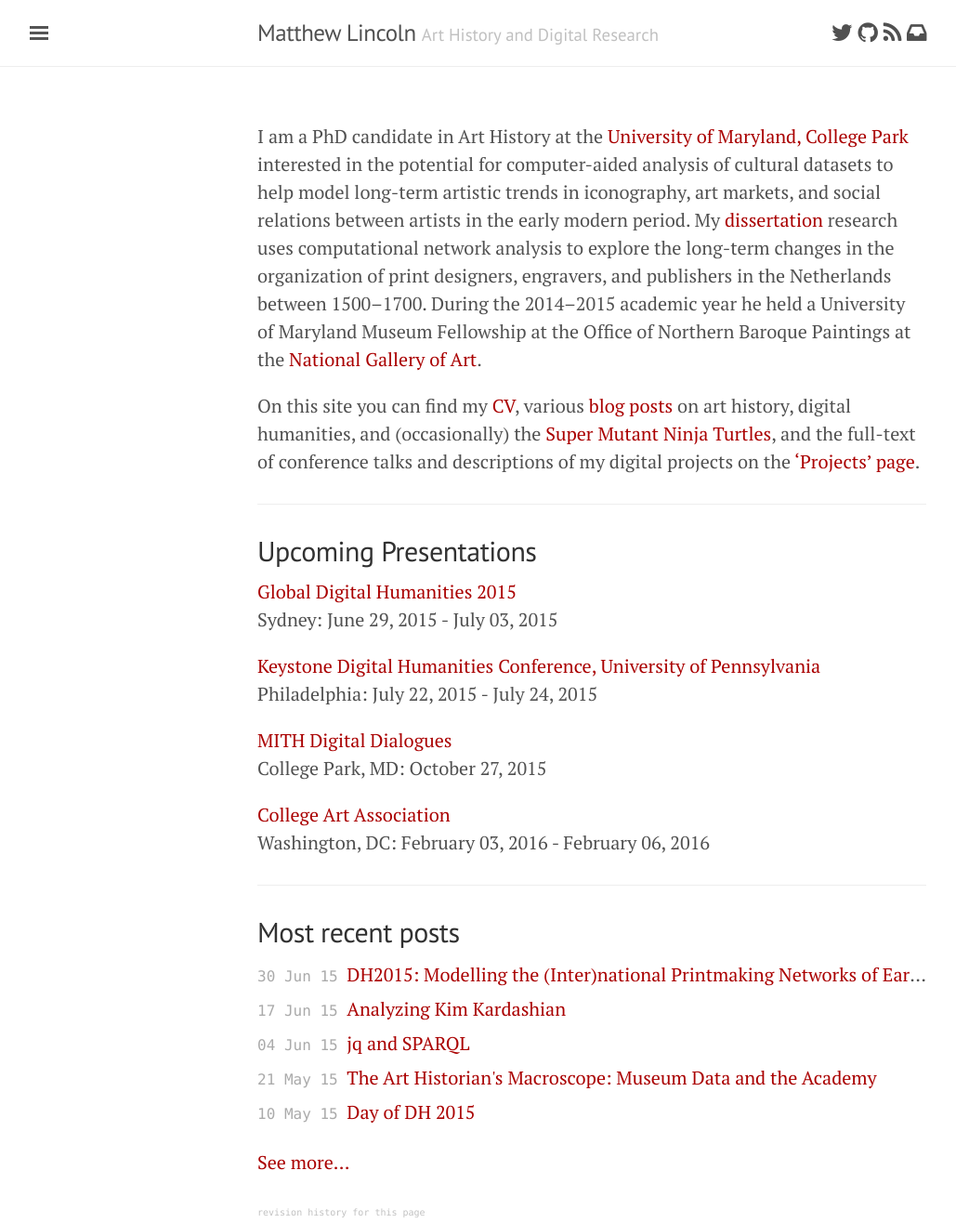
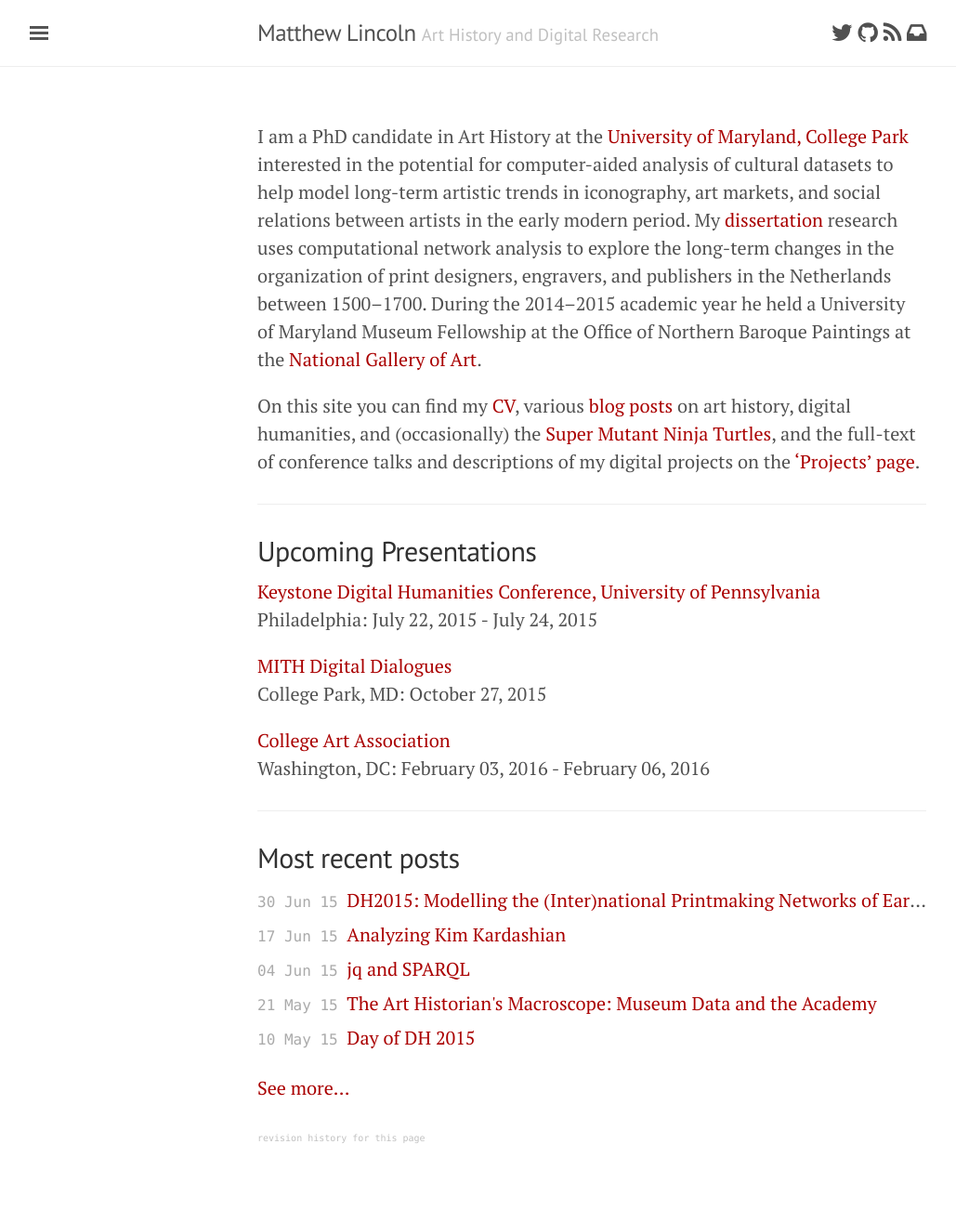
Before and after one commit to mdlincoln/mdlincoln.github.io, a Jekyll site: the page built from index.md, in a window 1280 px wide. Shown: the whole page at 93% size, without its empty margins (3-1032 px from the left). Built offline with Jekyll 4.4.1, drawn with Linux system fonts in a browser that asks for light colours; nearby versions of some CDN libraries; after the commit the page ends 1236 px from its top, so only the background shows below that.

Commit message:
DH2015 over

```diff
--- a/_data/travel.yaml
+++ b/_data/travel.yaml
@@ -1,8 +1,3 @@
-- venue: Global Digital Humanities 2015
-  location: Sydney
-  url: http://dh2015.org
-  datestart: 2015-06-29 00:00:00 -0500
-  dateend: 2015-07-03 00:00:00 -0500
 - venue: "Keystone Digital Humanities Conference, University of Pennsylvania"
   location: Philadelphia
   url: http://sceti.library.upenn.edu/KeystoneDH/abstracts.html#Lincoln
```
